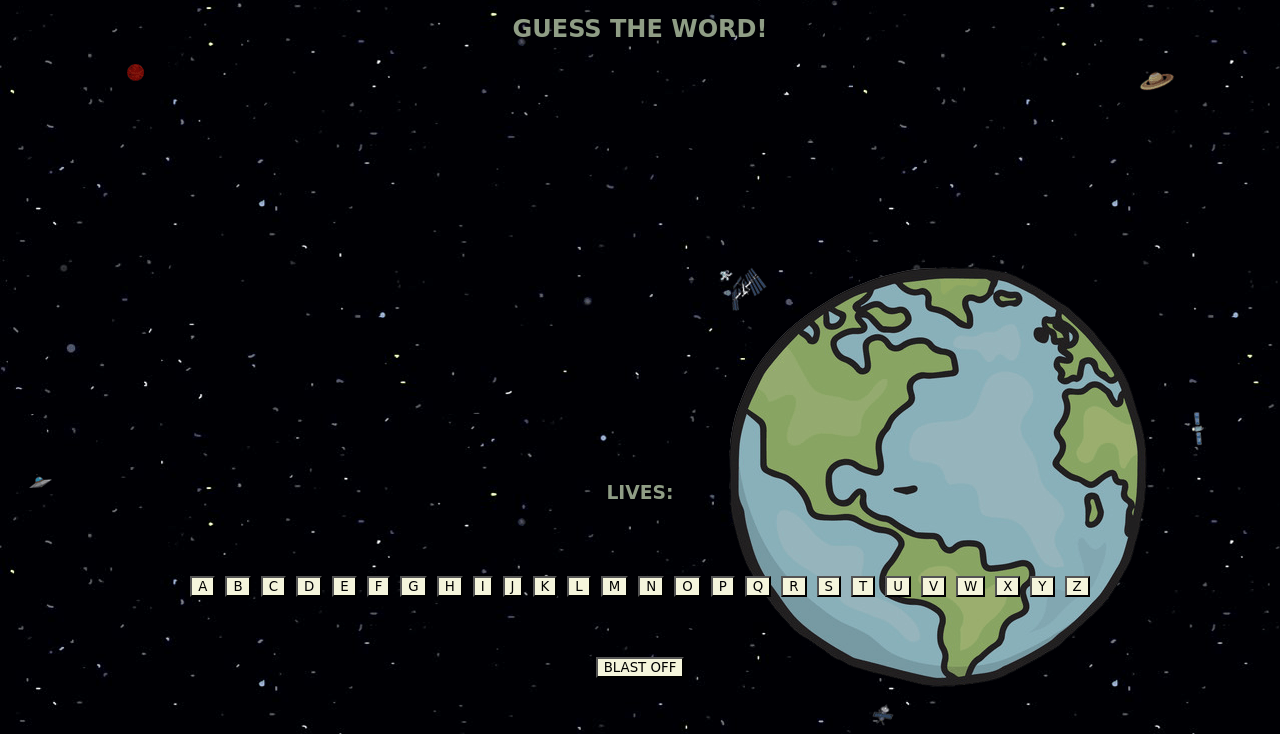
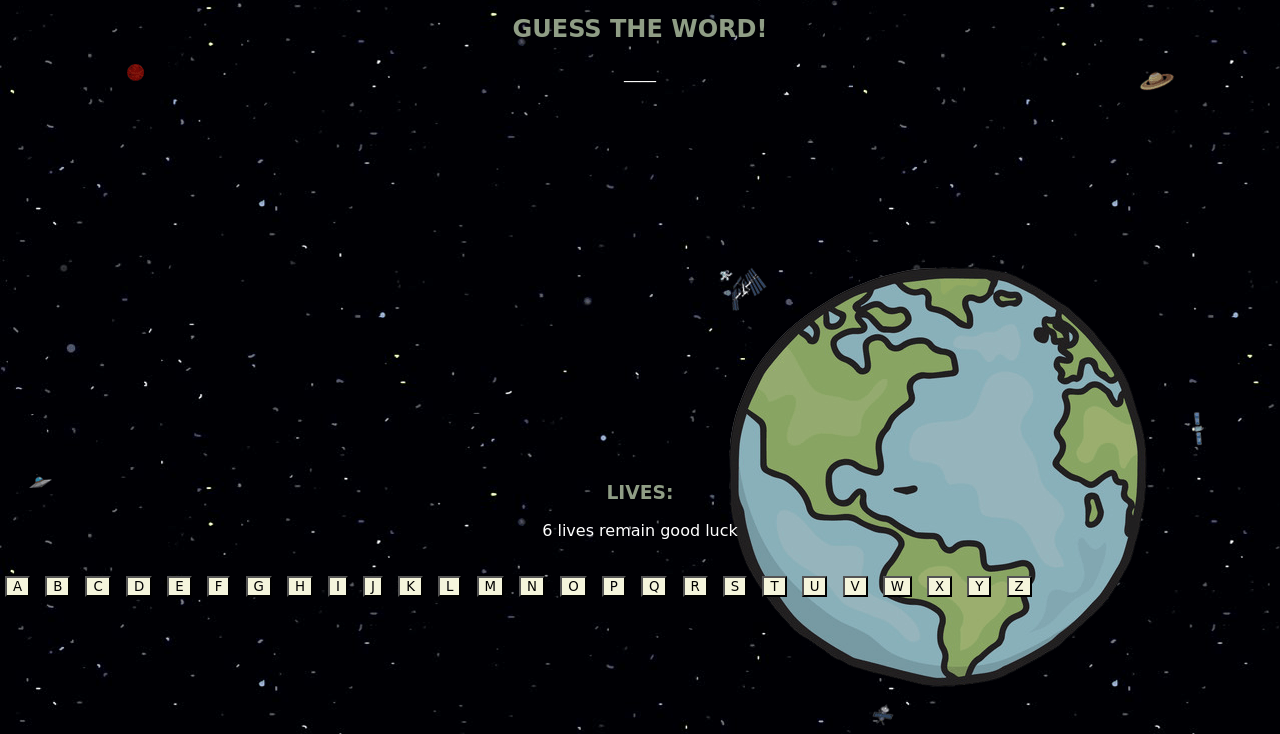
Before and after one commit to kelso-gh/spaceman, a plain HTML site: page index.html in a window 1280 px wide. Shown: the part 66-800 px from the top of the page. Drawn offline with Linux system fonts and the light colour scheme; a web font is replaced by a local one.

Commit message:
working on bug

```diff
--- a/css/styles.css
+++ b/css/styles.css
@@ -46,7 +46,7 @@ button {
     justify-content: center;
 }
 
-.correct {
+.right {
  background-color: yellow;
 }
 
--- a/index.html
+++ b/index.html
@@ -20,33 +20,33 @@
         <div id="playerGuess" style="height:400px;color:white;text-align: center;"></div>
         <h3>LIVES:</h3>
         <div id="lives" style="height:50px;color:white;text-align: center;"></div>
-        <section id="key-container">
-            <button id="key1">A</button>
-            <button id="key2">B</button>
-            <button id="key3">C</button>
-            <button id="key4">D</button>
-            <button id="key5">E</button>
-            <button id="key6">F</button>
-            <button id="key7">G</button>
-            <button id="key8">H</button>
-            <button id="key9">I</button>
-            <button id="key10">J</button>
-            <button id="key11">K</button>
-            <button id="key12">L</button>
-            <button id="key13">M</button>
-            <button id="key14">N</button>
-            <button id="key15">O</button>
-            <button id="key16">P</button>
-            <button id="key17">Q</button>
-            <button id="key18">R</button>
-            <button id="key19">S</button>
-            <button id="key20">T</button>
-            <button id="key21">U</button>
-            <button id="key22">V</button>
-            <button id="key23">W</button>
-            <button id="key24">X</button>
-            <button id="key25">Y</button>
-            <button id="key26">Z</button>
+        <section>
+            <button>A</button>
+            <button>B</button>
+            <button>C</button>
+            <button>D</button>
+            <button>E</button>
+            <button>F</button>
+            <button>G</button>
+            <button>H</button>
+            <button>I</button>
+            <button>J</button>
+            <button>K</button>
+            <button>L</button>
+            <button>M</button>
+            <button>N</button>
+            <button>O</button>
+            <button>P</button>
+            <button>Q</button>
+            <button>R</button>
+            <button>S</button>
+            <button>T</button>
+            <button>U</button>
+            <button>V</button>
+            <button>W</button>
+            <button>X</button>
+            <button>Y</button>
+            <button>Z</button>
         </section>
     </div>
     <div style="height:50px"></div>
--- a/js/main.js
+++ b/js/main.js
@@ -13,8 +13,7 @@ const maxWrong = 6;
 
 /*---- state variables ----*/
 let randomWord;
-let answer;
-let wrongGuesses; //an array to hold all of the incorrect letters
+let wrongGuesses;
 let guess;
 let gameStatus;
 
@@ -23,14 +22,13 @@ let gameStatus;
 const livesEl = document.getElementById('lives');
 const playerGuess = document.getElementById('playerGuess');
 const msg = document.querySelector('.message');
-const parentEl = [...document.querySelectorAll('key-container > button')];
-const playAgainbtn = document.querySelector('startBtn');
-console.log(parentEl);
-console.log(playAgainbtn);
+const parentEl = [...document.querySelectorAll('section > button')];
+const startBtn = document.getElementById('startBtn');
+
 
 /*------ event listeners ------*/
-document.getElementById('key-container').addEventListener('click', handleMove);
-// playAgainbtn.addEventListener('click', initialize);
+document.querySelector('section').addEventListener('click', handleMove);
+startBtn.addEventListener('click', initialize);
 
 
 
@@ -40,63 +38,63 @@ initialize();
 
 function initialize() {
     wrongGuesses = [];
-    const maxIdx = words.length - 1;
-    const randomNum = Math.floor(Math.random() * maxIdx);
-    randomWord = words[randomNum];
-    answer = randomWord.split('').map(_ => '_');
-    let guess = '';
+    const maxIdx = Math.floor(Math.random() * words.length);
+    randomWord = words[maxIdx].toUpperCase().split('');
+    guess = randomWord.map(ltr => ltr === ' ' ? ' ' : '_');
     gameStatus = null;
    render();
 }
 
 function render() {
     renderMessage();
-    playerGuess.textContent = answer.join('');
+    playerGuess.textContent = guess.join('');
+    renderBtn();
 }
 
 function renderMessage() {
     if (gameStatus === 'W') {
         msg.textContent = `Congradulations you won!`;
     } else if (gameStatus === 'L') {
-        msg.textContent = `You're out in space! The answer was ${randomWord}`;
+        msg.innerHTML = `You're out in space! The answer was ${randomWord.join('')}`;
     } else {
-        livesEl.innerText = `${maxWrong - wrongGuesses.length + 1} lives remain good luck`;
+        livesEl.textContent = `${maxWrong - wrongGuesses.length} lives remain good luck`;
     }
 }
 
 function renderBtn() {
-    letterBtn.forEach(function(btn){
+    parentEl.forEach(function(btn){
         const ltr = btn.textContent;
         //if wrongGuesses includes ltr add classname of wrong
-       if (wrongGuesses.icludes(ltr)) {
-        btn.className = 'wrong'
-       } else if (guess.icludes(ltr)) {
-        btn.ClassName = "right"
+       if (wrongGuesses.includes(ltr)) {
+        btn.className = 'wrong';
+       } else if (guess.includes(ltr)) {
+        btn.ClassName = 'right';
        } else {
         btn.className = '';
        }
-    })
-    playAgainbtn.style.visibility = gameStatus ? 'visible' : 'hidden';
+    });
+    startBtn.style.visibility = gameStatus ? 'visible' : 'hidden';
 }
 
 function handleMove(event) {
     const ltr = event.target.textContent;
     console.log(ltr);
+    console.log(guess);
     if (
         gameStatus ||
         //guard
-        !parentEl.includes(ltr) ||
+        !parentEl.includes(event.target) ||
         wrongGuesses.includes(ltr) ||
-        guess.inclcudes(ltr)
+        guess.includes(ltr)
     ) return;
 
     if (randomWord.includes(ltr)) {
         //if guess is correct
         randomWord.forEach(function(char, idx) {
-            if (char ==== ltr) guess[idx] = ltr
+            if (char === ltr) guess[idx] = ltr
         });
     } else {
-        wrongGuesses.push(lrt)
+        wrongGuesses.push(ltr)
     }
     gameStatus = getGameStatus;
     render();
@@ -104,7 +102,7 @@ function handleMove(event) {
 
 //Minion robot that checks the game status
 function getGameStatus() {
-    if (!guess.inclcudes('_')) return 'W';
+    if (!guess.includes('_')) return 'W';
     //If wrongGuesses.length is > maxWrongGuesses
     if (wrongGuesses.length > maxWrong) return 'L';
     return null;
```
